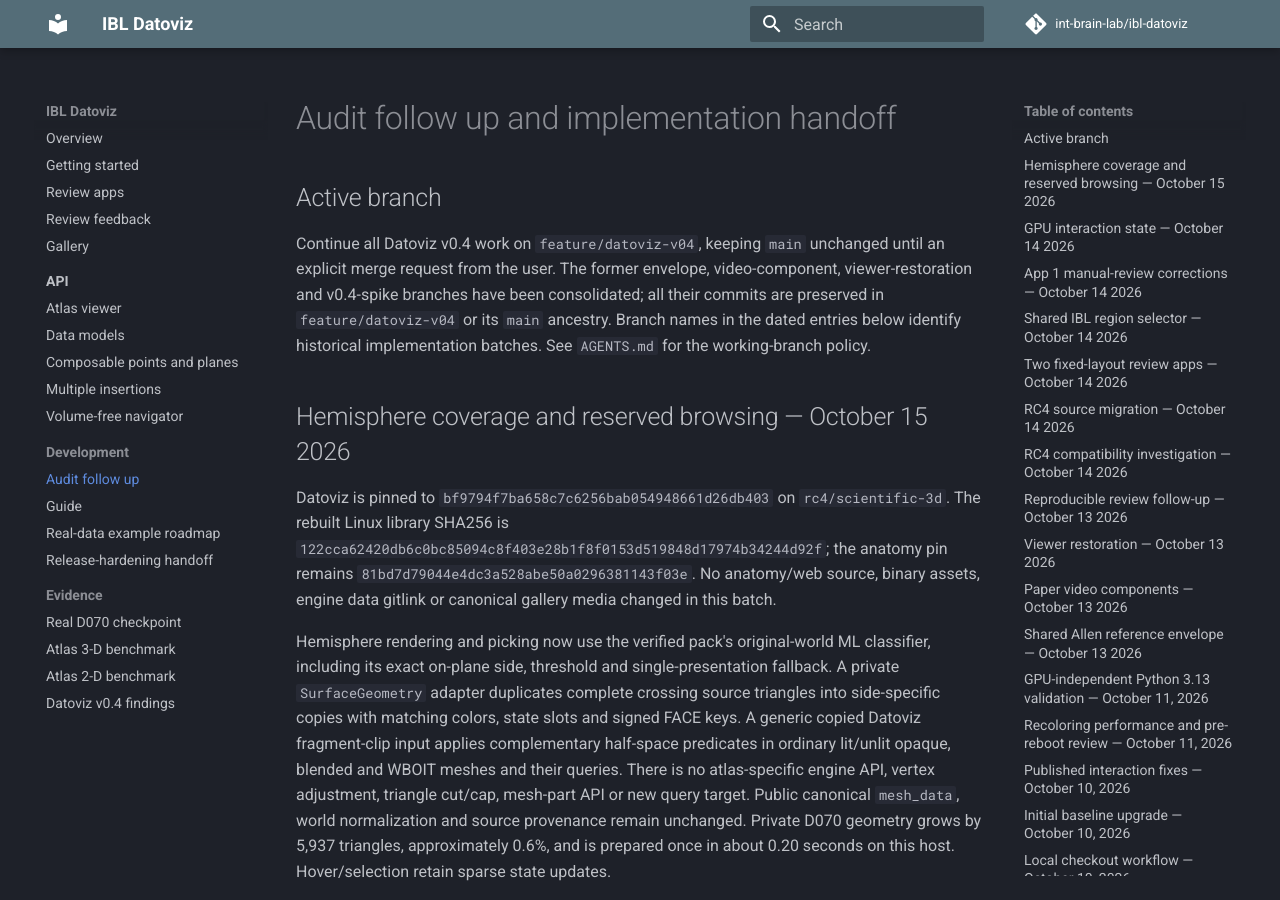
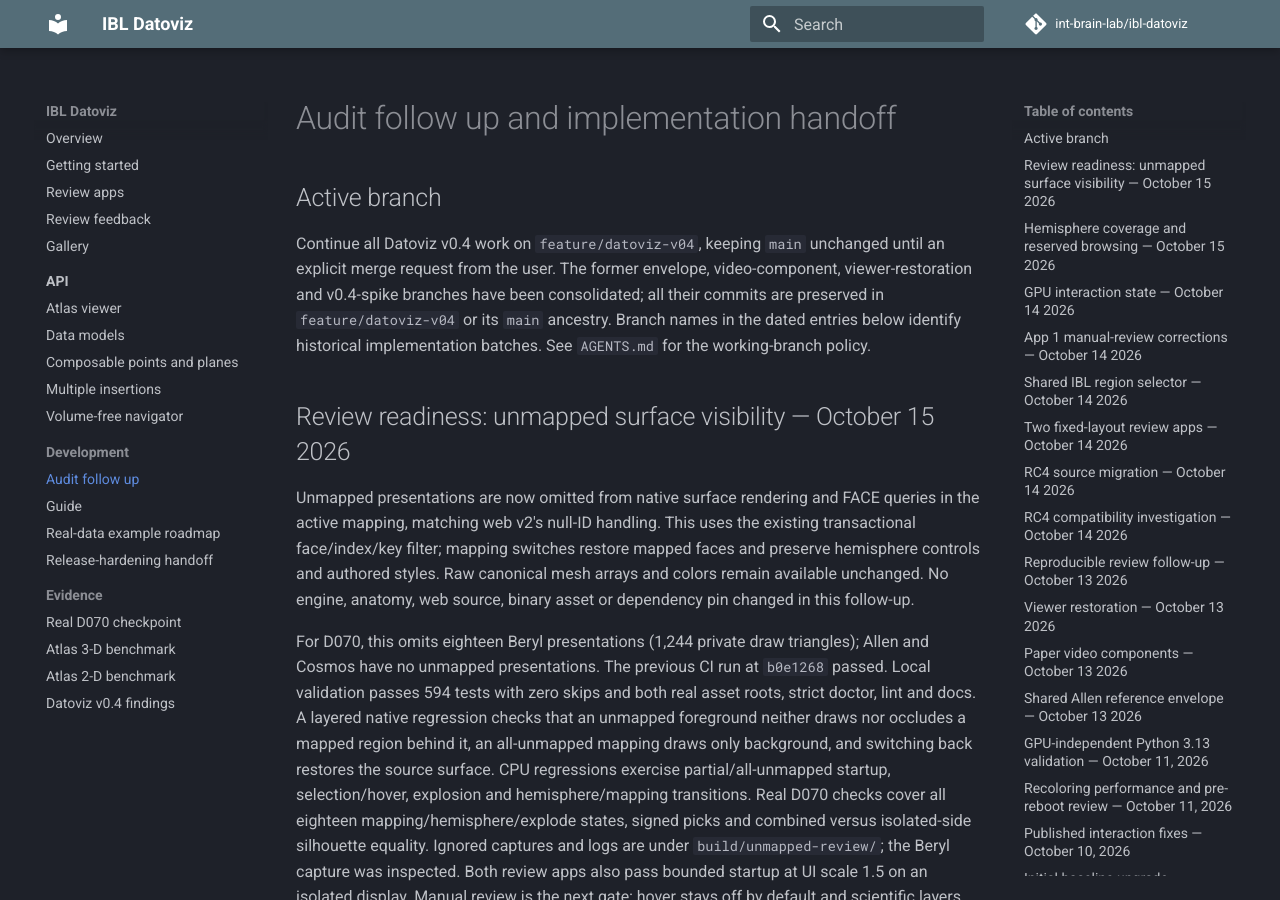
Before and after one commit to int-brain-lab/ibl-datoviz, an MkDocs documentation site: the page built from docs/NEXT_STEPS.md, in a window 1280 px wide and 900 px high. Built offline with MkDocs 1.6.1 and Material for MkDocs 9.7.7, drawn with Linux system fonts in a browser that asks for light colours; comment, search, counter and statistics services are not loaded; some of the changed text lies outside the part shown.

Commit message:
Hide unmapped surface presentations to match the web viewer

```diff
--- a/docs/NEXT_STEPS.md
+++ b/docs/NEXT_STEPS.md
@@ -8,6 +8,29 @@ video-component, viewer-restoration and v0.4-spike branches have been consolidat
 all their commits are preserved in `feature/datoviz-v04` or its `main` ancestry.
 Branch names in the dated entries below identify historical implementation batches.
 See `AGENTS.md` for the working-branch policy.
+
+## Review readiness: unmapped surface visibility — October 15 2026
+
+Unmapped presentations are now omitted from native surface rendering and FACE
+queries in the active mapping, matching web v2's null-ID handling. This uses the
+existing transactional face/index/key filter; mapping switches restore mapped
+faces and preserve hemisphere controls and authored styles. Raw canonical mesh
+arrays and colors remain available unchanged. No engine, anatomy, web source,
+binary asset or dependency pin changed in this follow-up.
+
+For D070, this omits eighteen Beryl presentations (1,244 private draw triangles);
+Allen and Cosmos have no unmapped presentations. The previous CI run at
+`b0e1268` passed. Local validation passes 594 tests with zero skips and both real
+asset roots, strict doctor, lint and docs. A layered native regression checks
+that an unmapped foreground neither draws nor occludes a mapped region behind
+it, an all-unmapped mapping draws only background, and switching back restores
+the source surface. CPU regressions exercise partial/all-unmapped startup,
+selection/hover, explosion and hemisphere/mapping transitions. Real D070 checks
+cover all eighteen mapping/hemisphere/explode states, signed picks and combined
+versus isolated-side silhouette equality. Ignored captures and logs are under
+`build/unmapped-review/`; the Beryl capture was inspected. Both review apps also
+pass bounded startup at UI scale 1.5 on an isolated display. Manual review is the
+next gate; hover stays off by default and scientific layers stay hidden initially.
 
 ## Hemisphere coverage and reserved browsing — October 15 2026
 
```
Also changed, not shown: docs/REVIEW_FEEDBACK.md (+13 -6 lines), docs/api/viewer.md (+3 -1 lines), 3 other files.
